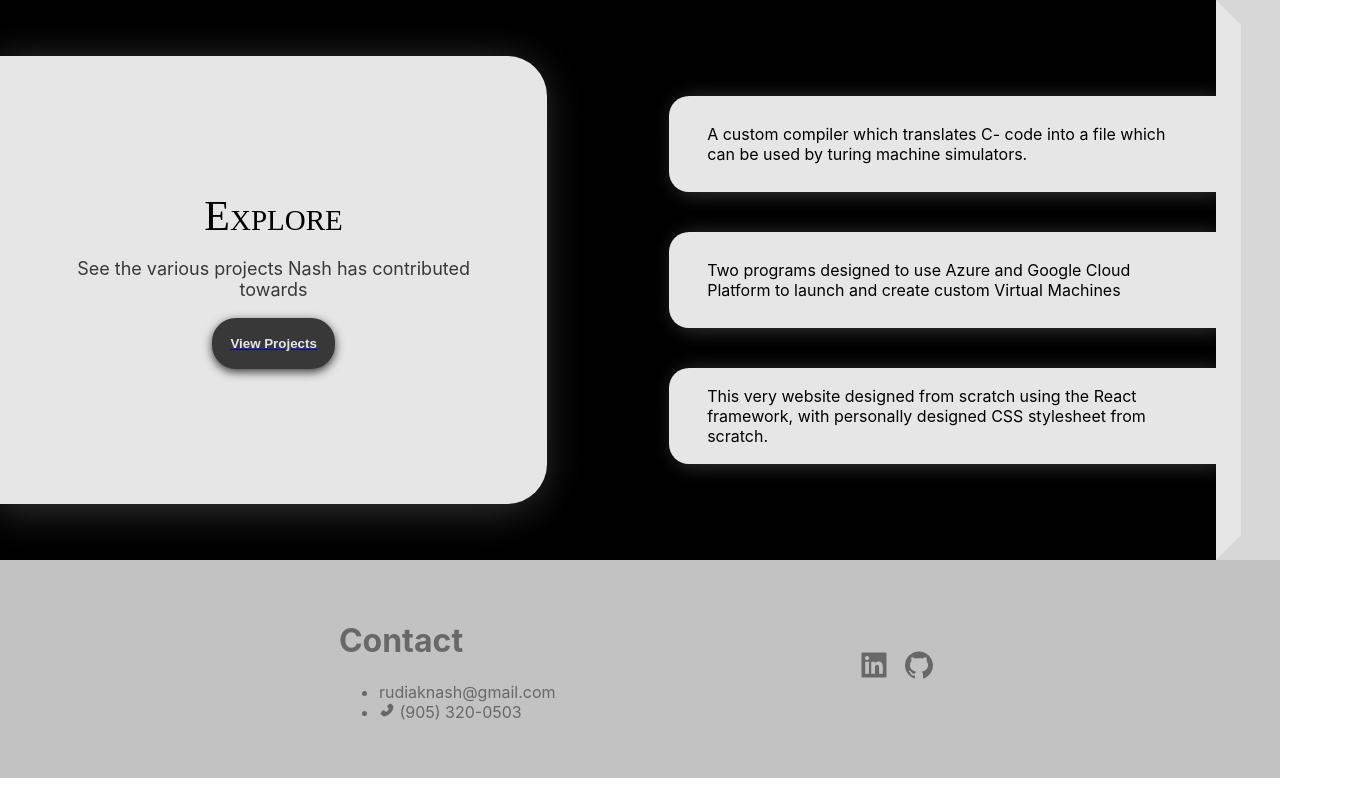
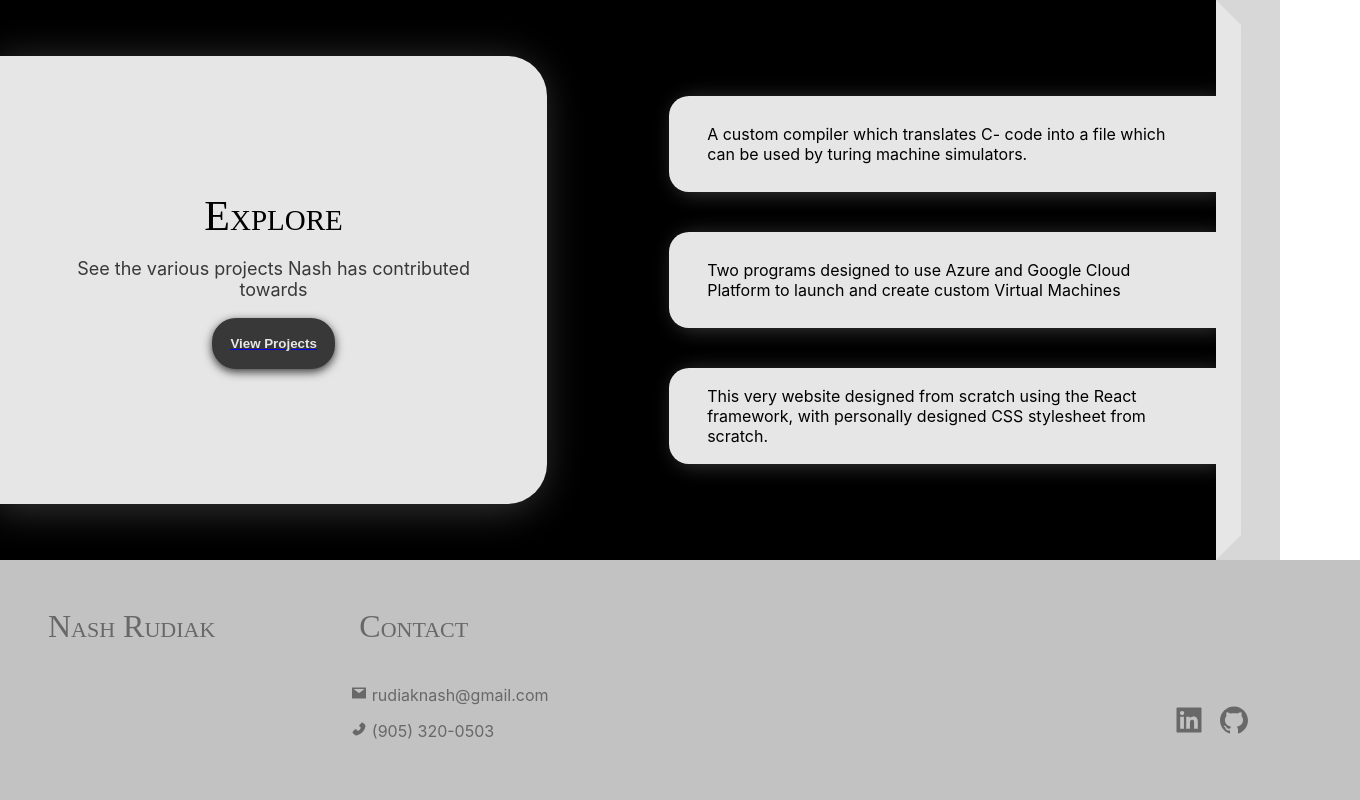
Before and after one commit to NashRudiak/portfolioserver, a React (Create React App) app: page / in a window 1280 px wide. Shown: the part 1400-2200 px from the top of the page, 1360 px wide, since content can reach past the window. Before the commit the page ends 2178 px from the top, so only its background shows below. Built offline with nearby package versions, Linux system fonts and the light colour scheme.

Commit message:
Improved footer alignments

```diff
--- a/src/code/Footer.js
+++ b/src/code/Footer.js
@@ -1,6 +1,6 @@
 import '../stylesheets/Footer.css';
 import { IconContext } from "react-icons";
-import { AiFillLinkedin, AiFillGithub, AiFillPhone } from "react-icons/ai";
+import { AiFillLinkedin, AiFillGithub, AiFillPhone, AiFillMail } from "react-icons/ai";
 
 /* Unfortunately I have to import the colors from App.css here
  * as there does not seem to be a way to use them from the style sheet */
@@ -17,16 +17,21 @@ function Footer() {
     return(
         <footer>
             <IconContext.Provider value={{ color: Themes.pageHigh, size: "2em"}}>
-                <div class="contactSpot">
-                    <h1 class="test">Contact</h1>
-                    <ul class="contactList">
-                        <li>rudiaknash@gmail.com</li>
-                        <li>
-                            <IconContext.Provider value={{size: "1em"}}><AiFillPhone /></IconContext.Provider> (905) 320-0503
-                        </li>
-                    </ul>
+                <div class="footerTitleWrapper footerSection">
+                    <h1 class="titlefont">Nash Rudiak</h1>
                 </div>
-                <div class="links">
+                <div class="contactSpot footerSection">
+                    <IconContext.Provider value={{size: "1em"}}>
+                        <h1 class="contactHeader titlefont">Contact</h1>
+                        <ul class="contactList">
+                            <li><AiFillMail /> rudiaknash@gmail.com</li>
+                            <li>
+                                <AiFillPhone /> (905) 320-0503
+                            </li>
+                        </ul>
+                    </IconContext.Provider>
+                </div>
+                <div class="footerSection linksWrap">
                     <ul class="linkList">
                         <li>
                             <a href="https://www.linkedin.com/in/nash-rudiak-46ab11346"><AiFillLinkedin /></a>
--- a/src/stylesheets/App.css
+++ b/src/stylesheets/App.css
@@ -61,14 +61,14 @@ div.textbox {
 }
 
 .titlefont {
-    font-family: 'Apple Chancery', cursive;
+    font-family: 'Copperplate', cursive;
     font-variant: small-caps;
     font-weight: lighter;
 }
 
 .titlebox {
     /* while I could use a preprocessor, I am not sure how it would work */
-    font-family: 'Apple Chancery', cursive;
+    font-family: 'Copperplate', cursive;
     font-variant: small-caps;
     font-weight: lighter;
     background-color: var(--backEmph);
--- a/src/stylesheets/Footer.css
+++ b/src/stylesheets/Footer.css
@@ -1,5 +1,7 @@
 @import "./App.css";
 
+
+/* 10 em appeared to be the best looking result that didn't destroy the sizing of the footer */
 footer {
     background-color: var(--backPress);
     color: var(--pageHigh);
@@ -7,8 +9,30 @@ footer {
     padding: 5vh;
     display: flex;
     align-items: center;
-    justify-content: center;
-    column-gap: 20vw;
+    justify-content: flex-start;
+    column-gap: 10vw;
+    height: max(20vh, 10em);
+    width: 100vw;
+}
+
+footer h1 {
+    margin: 1vh;
+}
+
+div.footerSection {
+    height: 100%;
+    display: flex;
+    flex-direction: column;
+    align-items: start;
+    justify-content: start;
+    gap: 0px;
+}
+
+footer div.linksWrap {
+    align-items: flex-end;
+    justify-content: end;
+    margin-left: auto;
+    margin-right: 5vw;
 }
 
 ul.linkList {
@@ -20,3 +44,13 @@ ul.linkList li {
     overflow: auto;
     margin: 0px 0.5vw 0px 0.5vw;
 }
+
+ul.contactList {
+    list-style-type: none;
+    padding: 0px;
+}
+
+ul.contactList li {
+    margin-top: 1em;
+    margin-bottom: 1em;
+}
```
